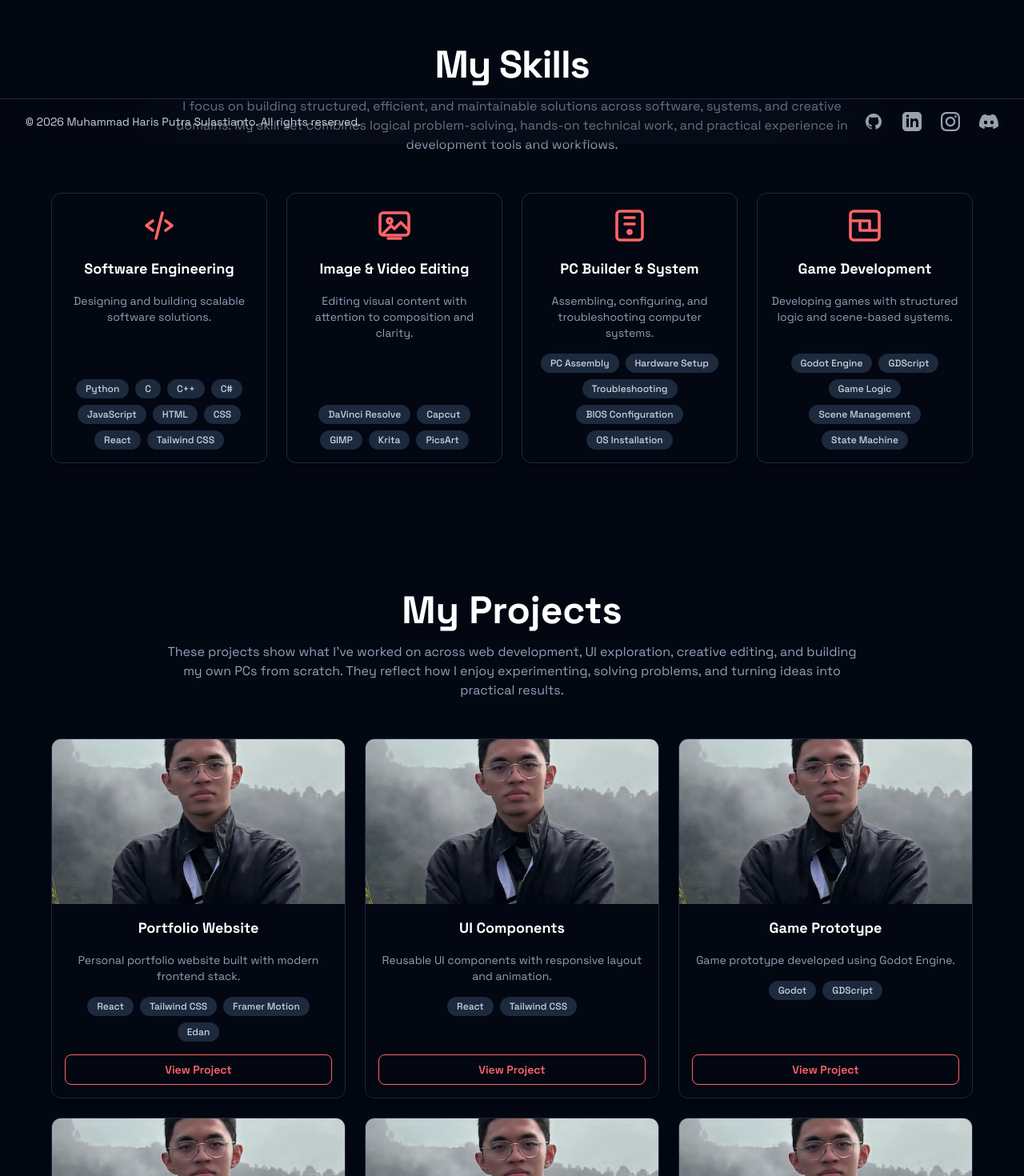
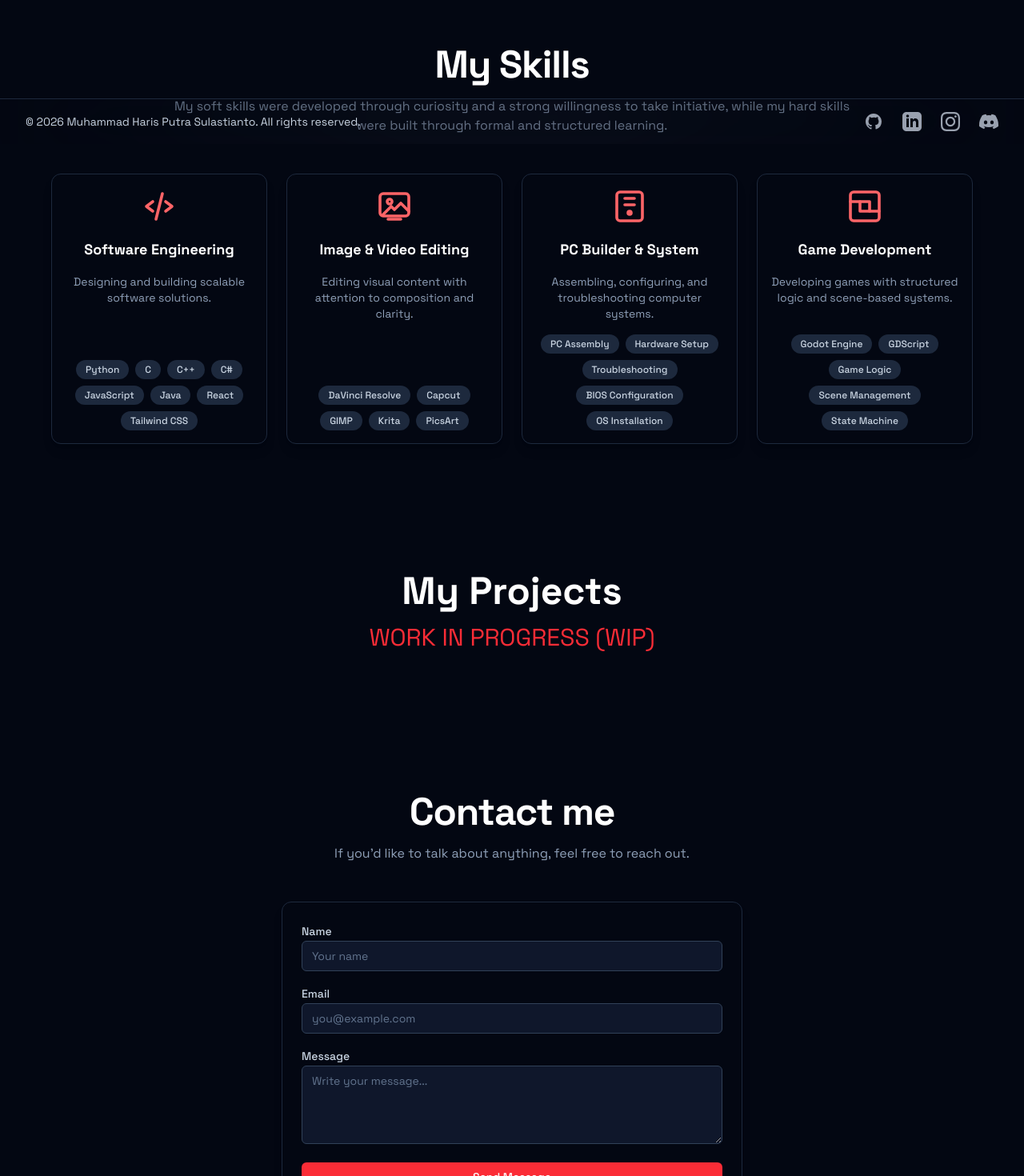
Before and after one commit to mhps-null/personal-website, a React (Vite) app: page / in a window 1280 px wide. Shown: the part 620-2090 px from the top of the page at 80% size. Built offline with nearby package versions, Linux system fonts and the light colour scheme.

Commit message:
fix: edit desc

```diff
--- a/src/pages/ContactSection.jsx
+++ b/src/pages/ContactSection.jsx
@@ -40,7 +40,9 @@ const ContactSection = () => {
                 Contact me
             </h2>
 
-            <p className="w-3/4 text-center text-slate-600 dark:text-slate-400 mb-12">Lorem, ipsum dolor sit amet consectetur adipisicing elit. Saepe voluptatum laborum corporis tempore, fugit voluptas beatae maxime ut nemo vero, pariatur velit illo. Laudantium nihil aliquam laborum, quisquam ipsa consequatur.</p>
+            <p className="w-3/4 text-center text-slate-600 dark:text-slate-400 mb-12">
+                If you’d like to talk about anything, feel free to reach out.
+            </p>
 
             <div
                 className="
--- a/src/pages/ProjectsSection.jsx
+++ b/src/pages/ProjectsSection.jsx
@@ -65,13 +65,12 @@ const ProjectsSection = () => {
                     My Projects
                 </h2>
 
-                <p className="w-3/4 text-center text-slate-600 dark:text-slate-400 mb-12">
-                These projects show what I’ve worked on across web development, UI exploration,
-                creative editing, and building my own PCs from scratch. They reflect how I enjoy
-                experimenting, solving problems, and turning ideas into practical results.
+                {/* <p className="w-3/4 text-center text-slate-600 dark:text-slate-400 mb-12"> */}
+                <p className="text-3xl text-center text-red-500 mb-12">
+                    WORK IN PROGRESS (WIP)
                 </p>
 
-                <motion.div
+                {/* <motion.div
                     className="grid gap-6 md:grid-cols-2 lg:grid-cols-3"
                     variants={containerVariants}
                     initial="hidden"
@@ -100,7 +99,7 @@ const ProjectsSection = () => {
                             />
                         </motion.div>
                     ))}
-                </motion.div>
+                </motion.div> */}
 
             </div>
         </section>
--- a/src/pages/SkillsSection.jsx
+++ b/src/pages/SkillsSection.jsx
@@ -21,8 +21,7 @@ const SKILLS_DATA = [
             "C++",
             "C#",
             "JavaScript",
-          "HTML",
-          "CSS",
+            "Java",
             "React",
             "Tailwind CSS",
         ],
@@ -47,7 +46,7 @@ const SKILLS_DATA = [
         title: "Image & Video Editing",
         description:
             "Editing visual content with attention to composition and clarity.",
-        skills: ["DaVinci Resolve", "Capcut", "GIMP", "Krita" ,"PicsArt"],
+        skills: ["DaVinci Resolve", "Capcut", "GIMP", "Krita", "PicsArt"],
         icon: (
             <svg
                 xmlns="http://www.w3.org/2000/svg"
@@ -138,7 +137,7 @@ const SkillsSection = () => {
                 </h2>
 
                 <p className="w-3/4 text-center text-slate-600 dark:text-slate-400 mb-12">
-                I focus on building structured, efficient, and maintainable solutions across software, systems, and creative domains. My skill set combines logical problem-solving, hands-on technical work, and practical experience in development tools and workflows.
+                    My soft skills were developed through curiosity and a strong willingness to take initiative, while my hard skills were built through formal and structured learning.
                 </p>
 
                 <motion.div
```
Lines whose indentation alone changed are shown as unchanged.
